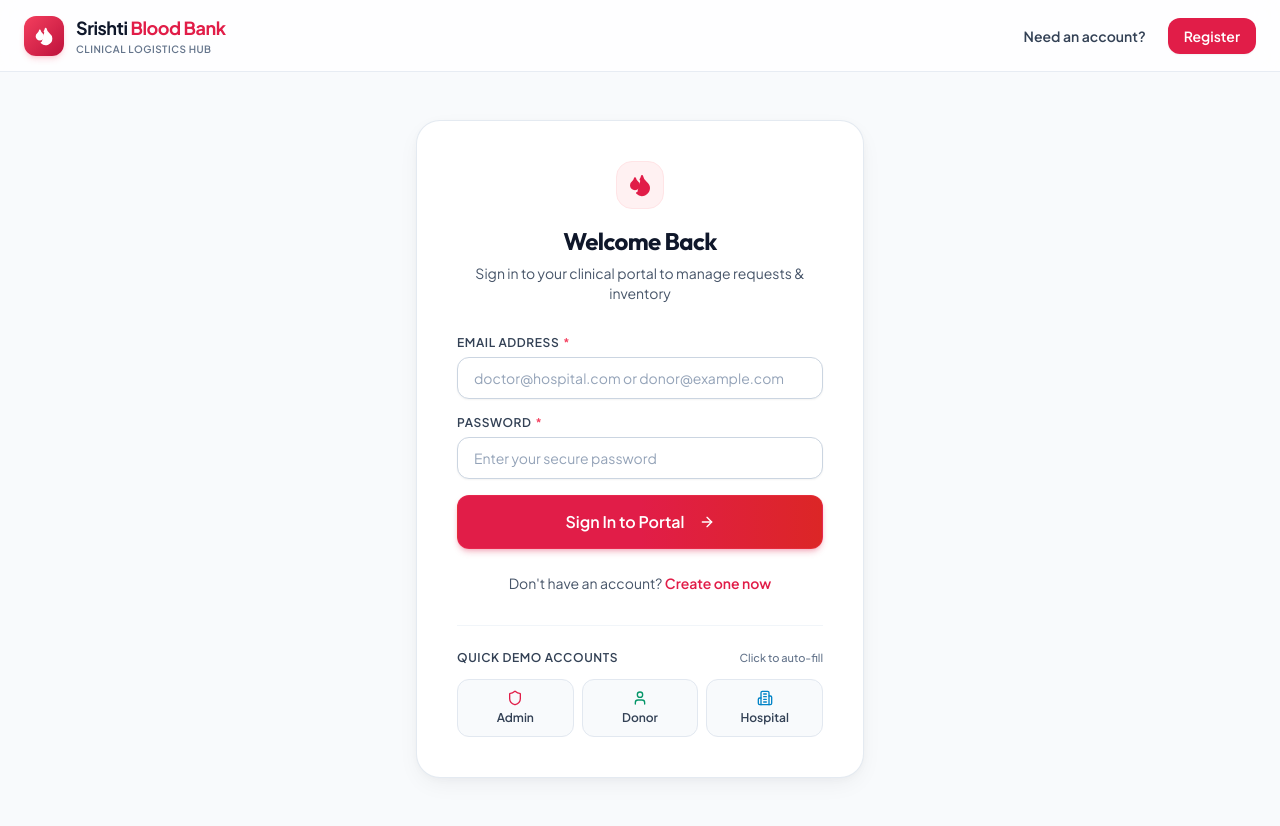
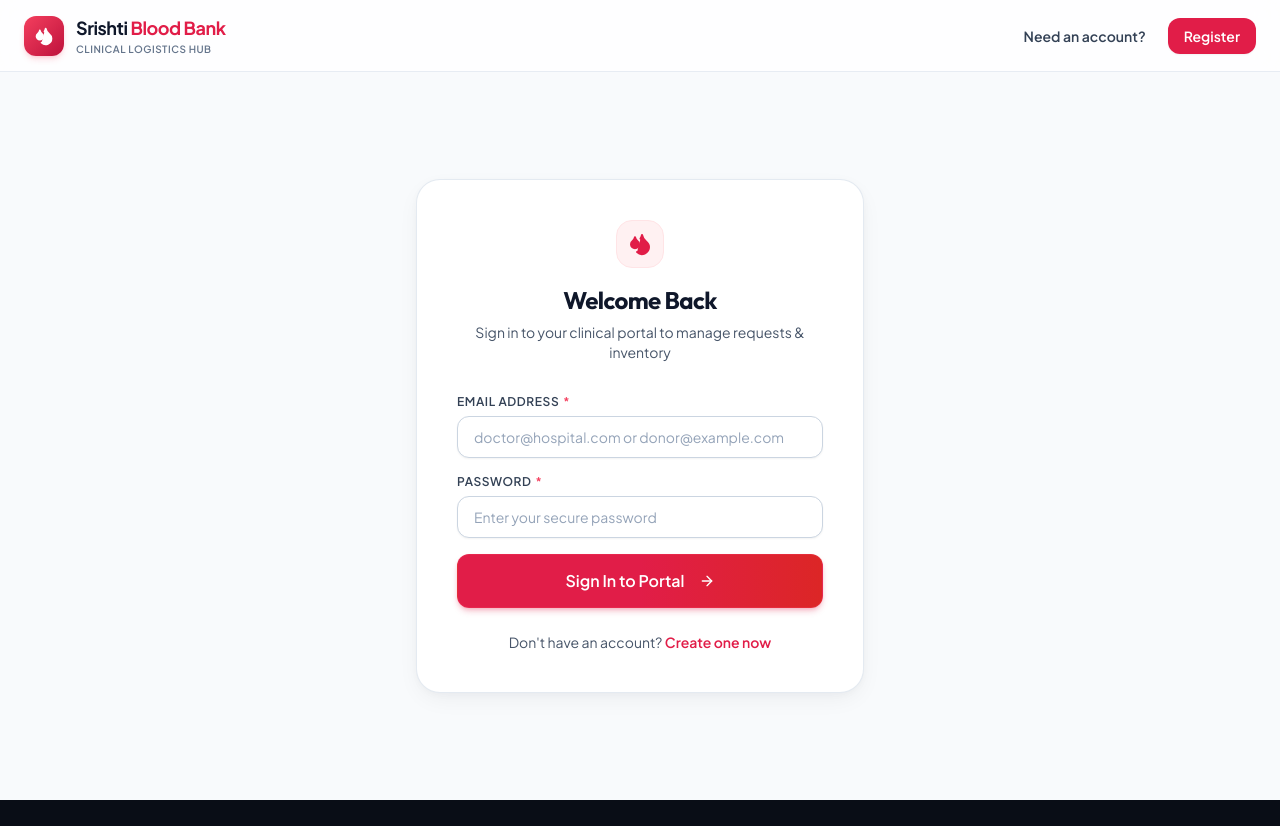
Before and after one commit to sin-07/bloodBankEndToEnd, a Next.js app: page /auth/login in a window 1280 px wide. After the commit the page ends 800 px from the top, so only its background shows below. Built offline with nearby package versions, Linux system fonts and the light colour scheme.

Commit message:
feat(auth): provide single sign-in option and logout confirmation popup with circle loader

```diff
--- a/app/auth/login/page.tsx
+++ b/app/auth/login/page.tsx
@@ -4,7 +4,7 @@ import React, { useState } from 'react';
 import Link from 'next/link';
 import { useRouter } from 'next/navigation';
 import { useAuth } from '@/context/AuthContext';
-import { Droplets, Shield, Building2, User, ArrowRight, CheckCircle2 } from 'lucide-react';
+import { Droplets, ArrowRight } from 'lucide-react';
 import Button from '@/components/ui/Button';
 import Input from '@/components/ui/Input';
 import toast from 'react-hot-toast';
@@ -13,16 +13,8 @@ export default function LoginPage() {
   const [email, setEmail] = useState('');
   const [password, setPassword] = useState('');
   const [loading, setLoading] = useState(false);
-  const [selectedDemo, setSelectedDemo] = useState<string | null>(null);
   const { login } = useAuth();
   const router = useRouter();
-
-  const handleDemoFill = (role: string, demoEmail: string, demoPass: string) => {
-    setEmail(demoEmail);
-    setPassword(demoPass);
-    setSelectedDemo(role);
-    toast.success(`Demo credentials filled for ${role}!`);
-  };
 
   const handleSubmit = async (e: React.FormEvent) => {
     e.preventDefault();
@@ -146,60 +138,6 @@ export default function LoginPage() {
                 Create one now
               </Link>
             </div>
-
-            {/* Interactive Demo Credentials with 1-click Fill */}
-            <div className="mt-8 pt-6 border-t border-slate-100">
-              <div className="flex items-center justify-between mb-3">
-                <p className="text-xs font-semibold uppercase tracking-wider text-slate-700">
-                  Quick Demo Accounts
-                </p>
-                <span className="text-[11px] text-slate-500 font-medium">Click to auto-fill</span>
-              </div>
-
-              <div className="grid grid-cols-3 gap-2">
-                <button
-                  type="button"
-                  onClick={() => handleDemoFill('Admin', 'admin@bloodbank.com', 'admin123')}
-                  className={`flex flex-col items-center justify-center p-2.5 rounded-xl border text-xs font-semibold transition-all ${
-                    selectedDemo === 'Admin'
-                      ? 'bg-rose-50 border-rose-300 text-rose-700 shadow-sm'
-                      : 'bg-slate-50 border-slate-200 text-slate-700 hover:bg-slate-100 hover:border-slate-300'
-                  }`}
-                >
-                  <Shield className="w-4 h-4 mb-1 text-rose-600" />
-                  <span>Admin</span>
-                  {selectedDemo === 'Admin' && <CheckCircle2 className="w-3 h-3 text-rose-600 mt-1" />}
-                </button>
-
-                <button
-                  type="button"
-                  onClick={() => handleDemoFill('Donor', 'rahul@example.com', 'donor123')}
-                  className={`flex flex-col items-center justify-center p-2.5 rounded-xl border text-xs font-semibold transition-all ${
-                    selectedDemo === 'Donor'
-                      ? 'bg-emerald-50 border-emerald-300 text-emerald-700 shadow-sm'
-                      : 'bg-slate-50 border-slate-200 text-slate-700 hover:bg-slate-100 hover:border-slate-300'
-                  }`}
-                >
-                  <User className="w-4 h-4 mb-1 text-emerald-600" />
-                  <span>Donor</span>
-                  {selectedDemo === 'Donor' && <CheckCircle2 className="w-3 h-3 text-emerald-600 mt-1" />}
-                </button>
-
-                <button
-                  type="button"
-                  onClick={() => handleDemoFill('Hospital', 'city@hospital.com', 'hospital123')}
-                  className={`flex flex-col items-center justify-center p-2.5 rounded-xl border text-xs font-semibold transition-all ${
-                    selectedDemo === 'Hospital'
-                      ? 'bg-sky-50 border-sky-300 text-sky-700 shadow-sm'
-                      : 'bg-slate-50 border-slate-200 text-slate-700 hover:bg-slate-100 hover:border-slate-300'
-                  }`}
-                >
-                  <Building2 className="w-4 h-4 mb-1 text-sky-600" />
-                  <span>Hospital</span>
-                  {selectedDemo === 'Hospital' && <CheckCircle2 className="w-3 h-3 text-sky-600 mt-1" />}
-                </button>
-              </div>
-            </div>
           </div>
         </div>
       </div>
--- /dev/null
+++ b/components/auth/LogoutConfirmModal.tsx
@@ -0,0 +1,115 @@
+'use client';
+
+import React, { useEffect } from 'react';
+import { LogOut, X } from 'lucide-react';
+
+interface LogoutConfirmModalProps {
+  isOpen: boolean;
+  isLoggingOut: boolean;
+  onConfirm: () => void;
+  onCancel: () => void;
+}
+
+export default function LogoutConfirmModal({
+  isOpen,
+  isLoggingOut,
+  onConfirm,
+  onCancel,
+}: LogoutConfirmModalProps) {
+  // Close on Escape key when not actively logging out
+  useEffect(() => {
+    const handleKeyDown = (e: KeyboardEvent) => {
+      if (e.key === 'Escape' && isOpen && !isLoggingOut) {
+        onCancel();
+      }
+    };
+    window.addEventListener('keydown', handleKeyDown);
+    return () => window.removeEventListener('keydown', handleKeyDown);
+  }, [isOpen, isLoggingOut, onCancel]);
+
+  if (!isOpen) return null;
+
+  return (
+    <div className="fixed inset-0 z-50 overflow-y-auto">
+      <div className="flex items-center justify-center min-h-screen px-4 pt-4 pb-20 text-center sm:p-0">
+        {/* Backdrop */}
+        <div
+          className="fixed inset-0 bg-slate-900/60 backdrop-blur-sm transition-opacity animate-in fade-in duration-200"
+          onClick={!isLoggingOut ? onCancel : undefined}
+        />
+
+        {/* Modal Dialog */}
+        <div className="relative inline-block align-bottom bg-white border border-slate-200 rounded-3xl text-left overflow-hidden shadow-2xl transform transition-all sm:my-8 sm:align-middle w-full max-w-sm p-6 sm:p-7 z-50 animate-in zoom-in-95 duration-200">
+          {!isLoggingOut ? (
+            <div>
+              {/* Close button */}
+              <button
+                type="button"
+                onClick={onCancel}
+                className="absolute top-4 right-4 p-1.5 rounded-lg text-slate-400 hover:text-slate-700 hover:bg-slate-100 transition-colors"
+                aria-label="Close"
+              >
+                <X className="w-4 h-4" />
+              </button>
+
+              {/* Icon */}
+              <div className="w-12 h-12 rounded-2xl bg-rose-50 border border-rose-100 flex items-center justify-center text-rose-600 mx-auto mb-4">
+                <LogOut className="w-6 h-6" />
+              </div>
+
+              {/* Text content */}
+              <div className="text-center mb-6">
+                <h3 className="text-lg font-bold text-slate-900 font-heading tracking-tight">
+                  Confirm Sign Out
+                </h3>
+                <p className="text-xs text-slate-600 mt-1.5 leading-relaxed">
+                  Are you sure you want to end your current session? You will need to sign in again to access your clinical dashboard.
+                </p>
+              </div>
+
+              {/* Action Buttons */}
+              <div className="flex items-center gap-3">
+                <button
+                  type="button"
+                  onClick={onCancel}
+                  className="flex-1 py-2.5 px-4 rounded-xl bg-slate-100 hover:bg-slate-200 text-slate-700 font-semibold text-xs transition-colors"
+                >
+                  Cancel
+                </button>
+                <button
+                  type="button"
+                  onClick={onConfirm}
+                  className="flex-1 py-2.5 px-4 rounded-xl bg-rose-600 hover:bg-rose-700 text-white font-bold text-xs shadow-sm hover:shadow-rose-600/20 transition-all flex items-center justify-center gap-2"
+                >
+                  <LogOut className="w-3.5 h-3.5" />
+                  <span>Yes, Sign Out</span>
+                </button>
+              </div>
+            </div>
+          ) : (
+            /* Circle Loader While Logging Out */
+            <div className="py-6 flex flex-col items-center justify-center space-y-4 text-center animate-in fade-in duration-200">
+              <div className="relative w-14 h-14 flex items-center justify-center">
+                {/* Circular spinner background track */}
+                <div className="absolute inset-0 rounded-full border-4 border-rose-100" />
+                {/* Animated circular spinning ring */}
+                <div className="absolute inset-0 rounded-full border-4 border-transparent border-t-rose-600 border-r-rose-600 animate-spin" />
+                {/* Center icon */}
+                <LogOut className="w-5 h-5 text-rose-600 animate-pulse" />
+              </div>
+
+              <div className="space-y-1">
+                <h3 className="text-base font-bold text-slate-900 font-heading">
+                  Signing Out...
+                </h3>
+                <p className="text-xs text-slate-500">
+                  Safely clearing credentials and ending session
+                </p>
+              </div>
+            </div>
+          )}
+        </div>
+      </div>
+    </div>
+  );
+}
--- a/components/layout/Navbar.tsx
+++ b/components/layout/Navbar.tsx
@@ -122,7 +122,10 @@ export default function Navbar({ onMenuToggle }: NavbarProps) {
                     <div className="my-1 border-t border-slate-100" />
 
                     <button
-                      onClick={logout}
+                      onClick={() => {
+                        setShowDropdown(false);
+                        logout();
+                      }}
                       className="w-full text-left px-4 py-2 text-xs font-semibold text-rose-600 hover:text-rose-700 hover:bg-rose-50 flex items-center gap-2 transition-colors"
                     >
                       <LogOut className="w-4 h-4" />
--- a/components/layout/Sidebar.tsx
+++ b/components/layout/Sidebar.tsx
@@ -163,7 +163,10 @@ export default function Sidebar({ isOpen, onClose }: SidebarProps) {
               </div>
             </div>
             <button
-              onClick={logout}
+              onClick={() => {
+                if (onClose) onClose();
+                logout();
+              }}
               title="Sign Out"
               className="p-1.5 rounded-lg text-slate-400 hover:text-rose-600 hover:bg-rose-50 transition-colors"
             >
--- a/context/AuthContext.tsx
+++ b/context/AuthContext.tsx
@@ -4,6 +4,8 @@ import React, { createContext, useContext, useState, useEffect, ReactNode } from
 import Cookies from 'js-cookie';
 import { authAPI } from '@/lib/api';
 import { User } from '@/types';
+import LogoutConfirmModal from '@/components/auth/LogoutConfirmModal';
+import toast from 'react-hot-toast';
 
 interface AuthContextType {
   user: User | null;
@@ -12,6 +14,10 @@ interface AuthContextType {
   login: (email: string, password: string) => Promise<any>;
   register: (data: any) => Promise<void>;
   logout: () => void;
+  confirmLogout: () => Promise<void>;
+  cancelLogout: () => void;
+  isLogoutModalOpen: boolean;
+  isLoggingOut: boolean;
   updateUser: (data: Partial<User>) => void;
   isAdmin: boolean;
   isDonor: boolean;
@@ -24,6 +30,8 @@ export function AuthProvider({ children }: { children: ReactNode }) {
   const [user, setUser] = useState<User | null>(null);
   const [token, setToken] = useState<string | null>(null);
   const [loading, setLoading] = useState(true);
+  const [isLogoutModalOpen, setIsLogoutModalOpen] = useState(false);
+  const [isLoggingOut, setIsLoggingOut] = useState(false);
 
   // Load user from cookies on mount
   useEffect(() => {
@@ -67,11 +75,33 @@ export function AuthProvider({ children }: { children: ReactNode }) {
   };
 
   const logout = () => {
-    setUser(null);
-    setToken(null);
-    Cookies.remove('token');
-    Cookies.remove('user');
-    window.location.href = '/auth/login';
+    setIsLogoutModalOpen(true);
+  };
+
+  const cancelLogout = () => {
+    if (!isLoggingOut) {
+      setIsLogoutModalOpen(false);
+    }
+  };
+
+  const confirmLogout = async () => {
+    setIsLoggingOut(true);
+    try {
+      // Graceful delay to display the circle loader animation
+      await new Promise((resolve) => setTimeout(resolve, 850));
+      setUser(null);
+      setToken(null);
+      Cookies.remove('token');
+      Cookies.remove('user');
+      toast.success('Signed out successfully');
+      setIsLogoutModalOpen(false);
+      setIsLoggingOut(false);
+      window.location.href = '/auth/login';
+    } catch {
+      setIsLoggingOut(false);
+      setIsLogoutModalOpen(false);
+      window.location.href = '/auth/login';
+    }
   };
 
   const updateUser = (data: Partial<User>) => {
@@ -91,6 +121,10 @@ export function AuthProvider({ children }: { children: ReactNode }) {
         login,
         register,
         logout,
+        confirmLogout,
+        cancelLogout,
+        isLogoutModalOpen,
+        isLoggingOut,
         updateUser,
         isAdmin: user?.role === 'admin',
         isDonor: user?.role === 'donor',
@@ -98,6 +132,12 @@ export function AuthProvider({ children }: { children: ReactNode }) {
       }}
     >
       {children}
+      <LogoutConfirmModal
+        isOpen={isLogoutModalOpen}
+        isLoggingOut={isLoggingOut}
+        onConfirm={confirmLogout}
+        onCancel={cancelLogout}
+      />
     </AuthContext.Provider>
   );
 }
```
